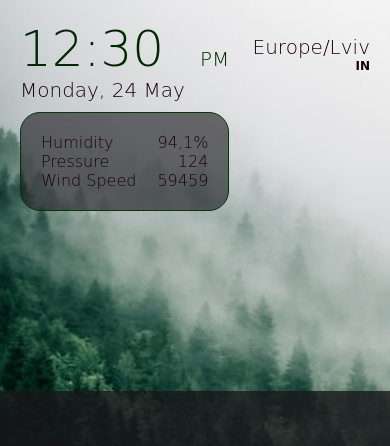
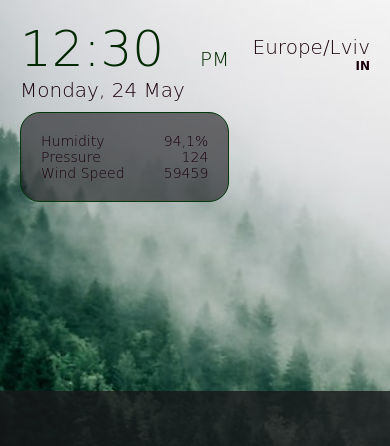
Before and after one commit to VasylivR/WeatherAppJS, a plain HTML site: page index.html in a window 390 px wide. Shown: the top 446 px of the page. Drawn offline with Linux system fonts and the light colour scheme; a web font is replaced by a local one.

Commit message:
change responsive styles

```diff
--- a/css/style.css
+++ b/css/style.css
@@ -172,7 +172,7 @@ body {
         padding: 12px;
     }
 
-    .current-info .others .weather-item{
+    .current-info .other .weather-item{
         font-size: 14px;
     }
 
```
